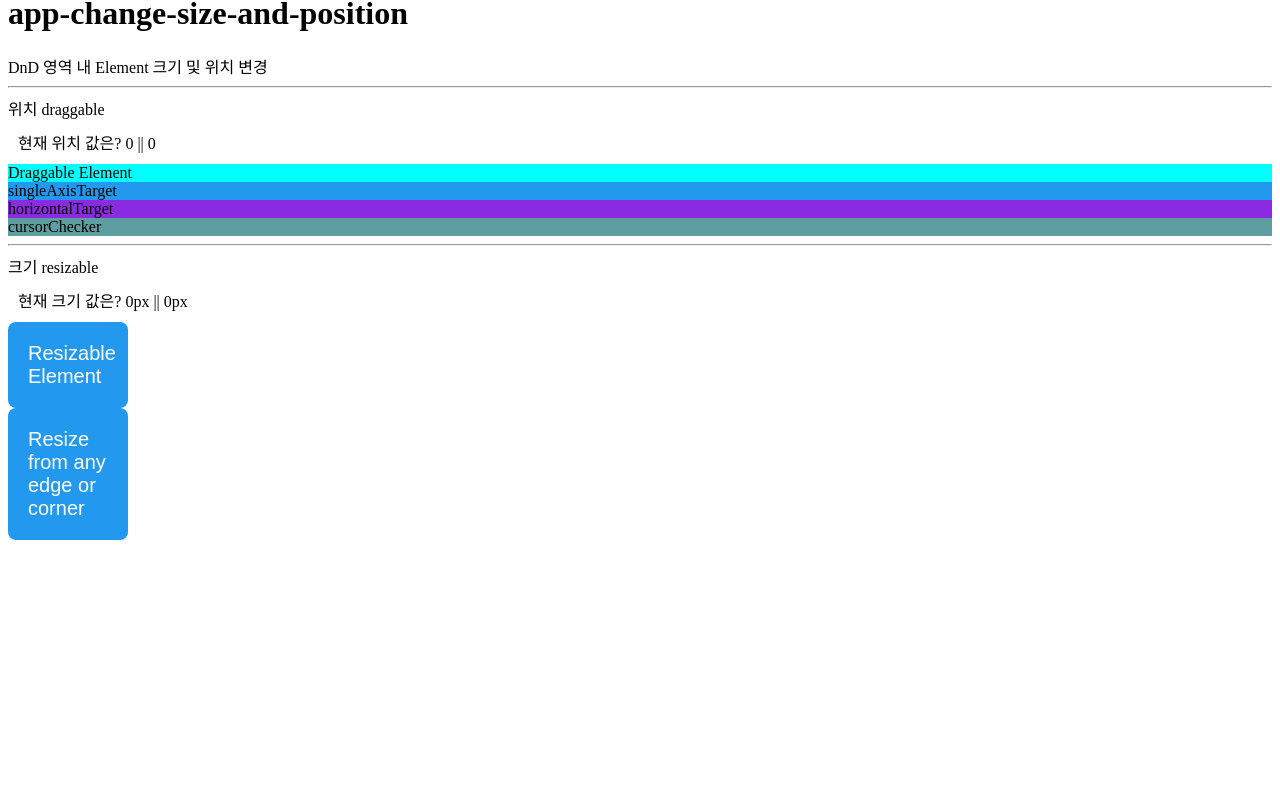
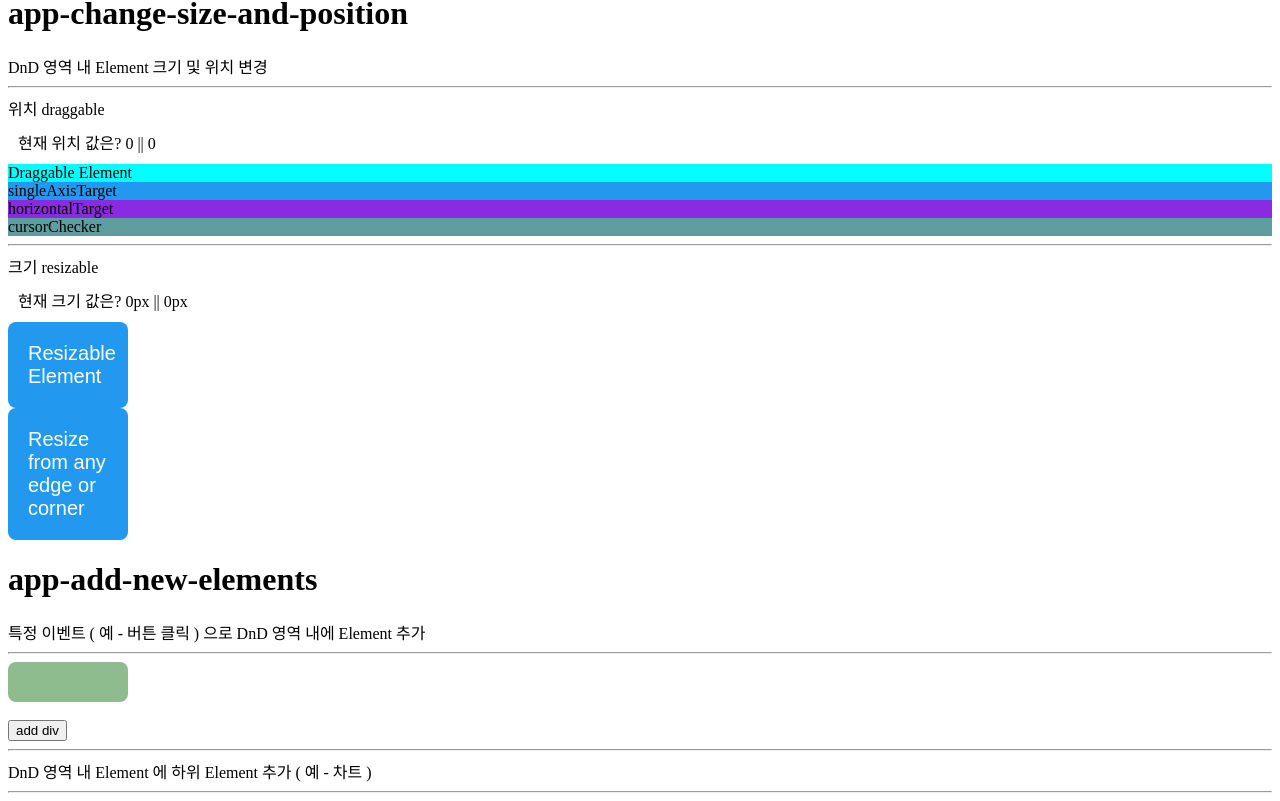
Before and after one commit to iDaeun/practiceByUsingLibs, an Angular app in the folder dragAndDrop/: page / in a window 1280 px wide. Shown: the part 298-1099 px from the top of the page. Before the commit the page ends 846 px from the top, so only its background shows below. Built offline with nearby package versions, Linux system fonts and the light colour scheme.

Commit message:
DnD 영역 내에 Element 추가

```diff
--- /dev/null
+++ b/dragAndDrop/src/app/add-new-elements/add-new-elements.component.css
@@ -0,0 +1,14 @@
+.add-div {
+  background-color: darkseagreen;
+  color: white;
+  font-size: 20px;
+  font-family: sans-serif;
+  border-radius: 8px;
+  padding: 20px;
+  touch-action: none;
+
+  width: 120px;
+
+  /* This makes things *much* easier */
+  box-sizing: border-box;
+}
--- /dev/null
+++ b/dragAndDrop/src/app/add-new-elements/add-new-elements.component.html
@@ -0,0 +1,9 @@
+특정 이벤트 ( 예 - 버튼 클릭 ) 으로 DnD 영역 내에 Element 추가
+<hr>
+<div id="addDiv" class="add-div"></div>
+<br>
+<button (click)="addDiv()">add div</button>
+
+<hr>
+DnD 영역 내 Element 에 하위 Element 추가 ( 예 - 차트 )
+<hr>
--- /dev/null
+++ b/dragAndDrop/src/app/add-new-elements/add-new-elements.component.ts
@@ -0,0 +1,87 @@
+import {Component, OnInit} from '@angular/core';
+import interact from 'interactjs';
+
+@Component({
+  selector: 'app-add-new-elements',
+  templateUrl: './add-new-elements.component.html',
+  styleUrls: ['./add-new-elements.component.css']
+})
+export class AddNewElementsComponent implements OnInit {
+
+  private readonly ADD_DIV = interact('.add-div');
+
+  constructor() { }
+
+  ngOnInit() {
+
+    function dragMoveListener(event) {
+      const target = event.target;
+      // keep the dragged position in the data-x/data-y attributes
+      let x = (parseFloat(target.getAttribute('data-x')) || 0) + event.dx;
+      let y = (parseFloat(target.getAttribute('data-y')) || 0) + event.dy;
+
+      // translate the element
+      target.style.transform = `translate(${x}px, ${y}px)`;
+
+      // update the position attributes
+      target.setAttribute('data-x', x);
+      target.setAttribute('data-y', y);
+    }
+
+    function resizeMoveListener(event) {
+      const target = event.target;
+      let x = (parseFloat(target.getAttribute('data-x')) || 0);
+      let y = (parseFloat(target.getAttribute('data-y')) || 0);
+
+      // update the element's style
+      target.style.width = event.rect.width + 'px';
+      target.style.height = event.rect.height + 'px';
+
+      // translate when resizing from top or left edges
+      x += event.deltaRect.left;
+      y += event.deltaRect.top;
+
+      target.style.transform = `translate(${x}px, ${y}px)`;
+
+      target.setAttribute('data-x', x);
+      target.setAttribute('data-y', y);
+      target.textContent = Math.round(event.rect.width) + '\u00D7' + Math.round(event.rect.height);
+    }
+
+    interact('.add-div')
+      .resizable({
+        edges: {
+          bottom: true,
+          top: true,
+          left: true,
+          right: true
+        },
+        listeners: {
+          move(event) { resizeMoveListener(event); }
+        },
+        inertia: true
+      })
+      .draggable({
+        listeners: {
+          move(event) { dragMoveListener(event); }
+        },
+        inertia: true
+      });
+  }
+
+  public addDiv() {
+    console.log(this.ADD_DIV.target);
+
+    let x = Math.floor(Math.random() * 256);
+    let y = Math.floor(Math.random() * 256);
+    let z = Math.floor(Math.random() * 256);
+    let bgColor = 'rgb(' + x + ',' + y + ',' + z + ')';
+
+    let newDiv = document.createElement('div');
+    newDiv.setAttribute('style', `background-color : ${bgColor}; padding: 10px`);
+
+    let origin = document.getElementById('addDiv');
+    origin.appendChild(newDiv);
+  }
+
+}
--- a/dragAndDrop/src/app/app.component.html
+++ b/dragAndDrop/src/app/app.component.html
@@ -3,3 +3,6 @@
 
 <h1>app-change-size-and-position</h1>
 <app-change-size-and-position></app-change-size-and-position>
+
+<h1>app-add-new-elements</h1>
+<app-add-new-elements></app-add-new-elements>
--- a/dragAndDrop/src/app/app.module.ts
+++ b/dragAndDrop/src/app/app.module.ts
@@ -5,12 +5,14 @@ import { AppRoutingModule } from './app-routing.module';
 import { AppComponent } from './app.component';
 import { SimpleSliderInputComponent } from './simple-slider-input/simple-slider-input.component';
 import { ChangeSizeAndPositionComponent } from './change-size-and-position/change-size-and-position.component';
+import { AddNewElementsComponent } from './add-new-elements/add-new-elements.component';
 
 @NgModule({
   declarations: [
     AppComponent,
     SimpleSliderInputComponent,
-    ChangeSizeAndPositionComponent
+    ChangeSizeAndPositionComponent,
+    AddNewElementsComponent
   ],
   imports: [
     BrowserModule,
```
Also changed, not shown: 1 other file (tests, documents, lock files or other folders).
